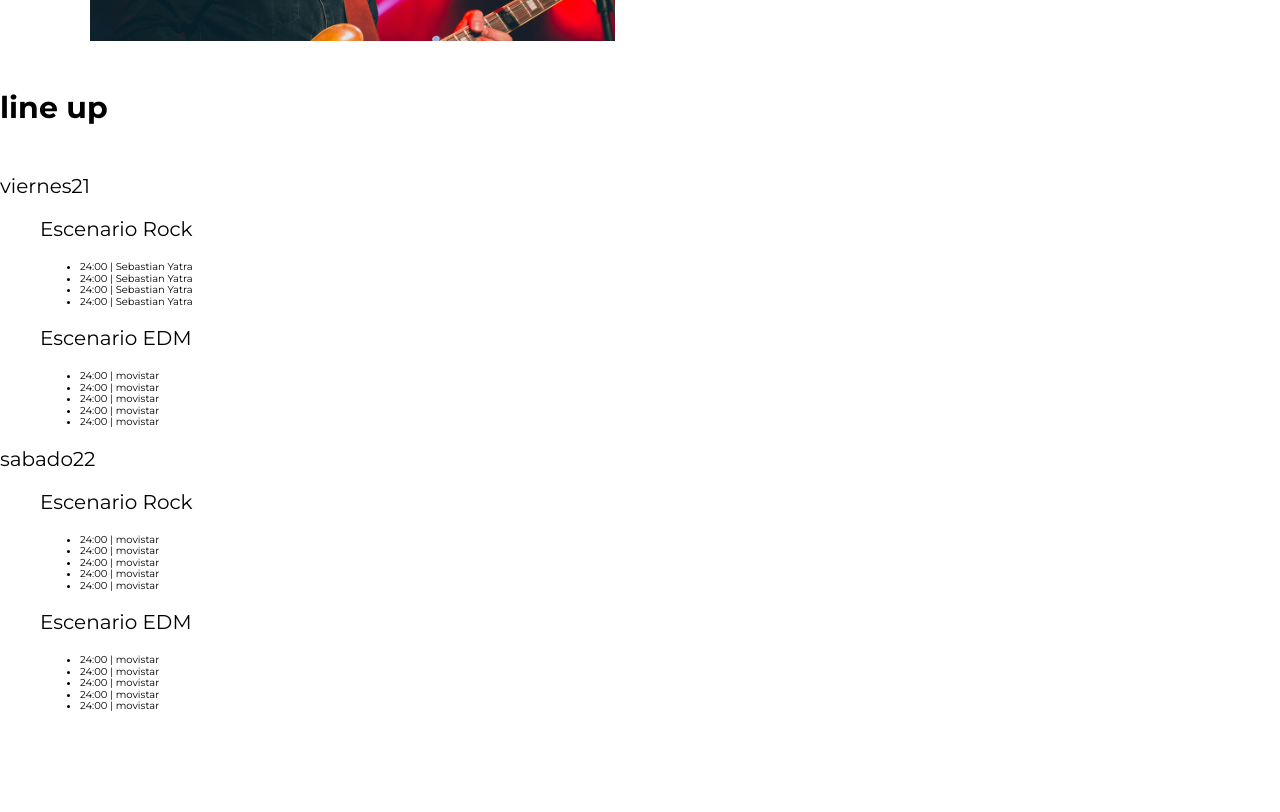
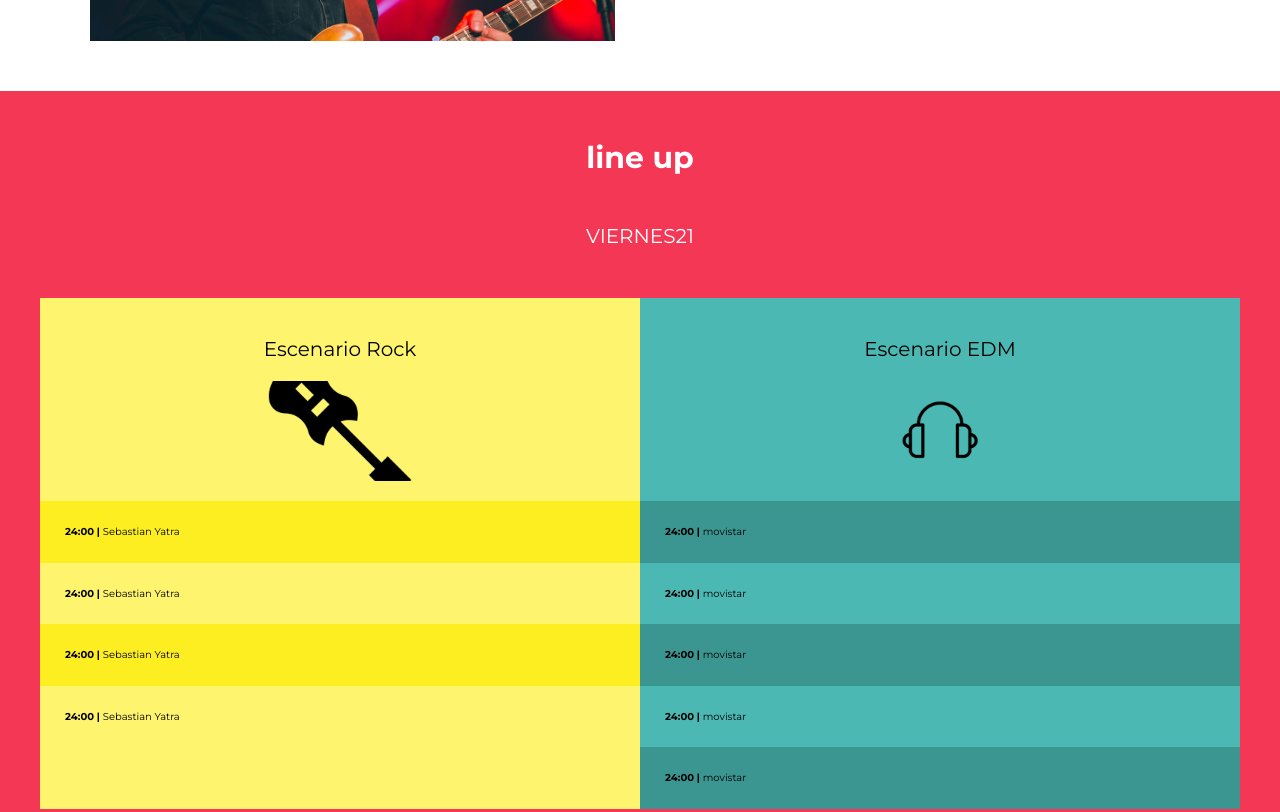
Before and after one commit to ssebastiian/Festival, a website: page index.html in a window 1280 px wide. Shown: the part 1088-1900 px from the top of the page. Before the commit the page ends 1810 px from the top, so only its background shows below. Drawn offline with Linux system fonts and the light colour scheme.

Commit message:
avance del curso

```diff
--- a/index.html
+++ b/index.html
@@ -70,7 +70,7 @@
                     </li>
                 </ul>
             </div>
-            <div class="escenario rock bg-verde">
+            <div class="escenario edm bg-verde">
                 <p class="nombre-escenario">Escenario EDM</p>
                 <ul class="calendario">
                     <li>
@@ -93,7 +93,7 @@
         </div>
         <p class="dia">sabado22</p>
         <div class="escenarios-contenedor contenedor">
-            <div class="escenario rock bg-verde">
+            <div class="escenario edm bg-verde">
                 <p class="nombre-escenario">Escenario Rock</p>
                 <ul class="calendario">
                     <li>
--- a/src/scss/layout/_index.scss
+++ b/src/scss/layout/_index.scss
@@ -1,3 +1,4 @@
 @forward "header";
 @forward "video";
 @forward "festival";
+@forward "lineup";
--- /dev/null
+++ b/src/scss/layout/_lineup.scss
@@ -0,0 +1,75 @@
+@use 'base/variables' as v;
+@use 'base/mixins' as m;
+.lineup {
+    background-color: v.$rosa;
+    padding: 5rem 0;
+    h3,
+    p {
+        text-align: center;
+        color: v.$blanco;
+    }
+    .dia {
+        text-transform: uppercase;
+        margin: 5rem 0;
+    }
+}
+
+.escenarios-contenedor {
+    @media (min-width: 768px) {
+        display: grid;
+        grid-template-columns: repeat(2, 1fr);
+    }
+    p {
+        color: v.$negro;
+    }
+    .escenario {
+        padding-top: 2rem;
+        p {
+            &:after {
+                content: '';
+                display: block;
+                width: 20rem;
+                height: 10rem;
+                background-size: 15rem;
+                background-repeat: no-repeat;
+                background-position: center center;
+                margin: 2rem auto 0 auto;
+            }
+        }
+    }
+}
+
+.edm .nombre-escenario:after {
+    background-image: url(/Festival/img/icono_edm.png);
+}
+
+.rock .nombre-escenario:after {
+    background-image: url(/Festival/img/icono_rock.png);
+}
+
+.calendario {
+    margin: 0;
+    padding: 0;
+    list-style: none;
+    li {
+        padding: 2.5rem;
+        font-weight: 700;
+        span {
+            font-weight: 400;
+        }
+    }
+}
+
+.bg-amarillo {
+    background-color: v.$amarillo;
+    li:nth-child(odd) {
+        background-color: darken(v.$amarillo, 15%);
+    }
+}
+
+.bg-verde {
+    background-color: v.$verde;
+    li:nth-child(odd) {
+        background-color: darken(v.$verde, 10%);
+    }
+}
```
Also changed, not shown: build/css/app.css.
